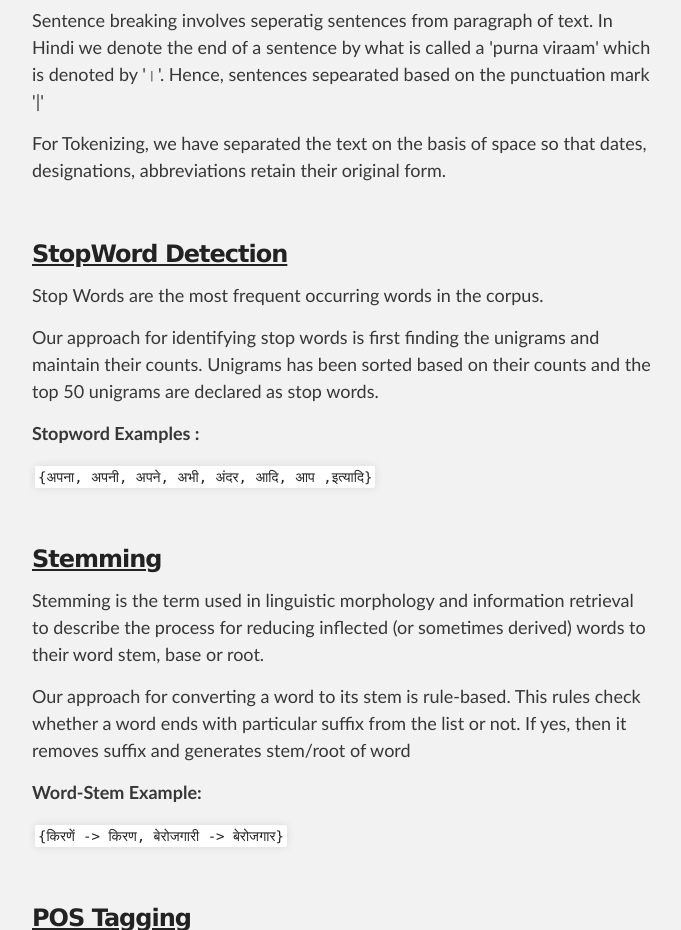
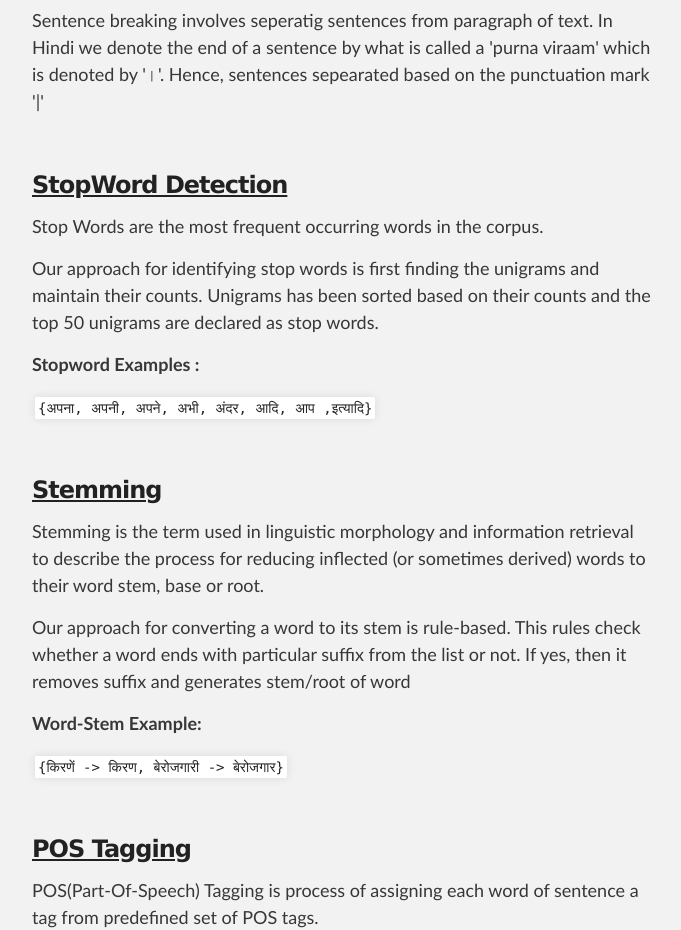
Before and after one commit to arushidogra/IRE_MajorProject, a plain HTML site: page index.html in a window 1280 px wide. Shown: the part 1908-2838 px from the top of the page, without its empty margins (298-979 px from the left). Drawn offline with Linux system fonts and the light colour scheme.

Commit message:
Update index.html

```diff
--- a/index.html
+++ b/index.html
@@ -72,7 +72,6 @@
 
 	<h3><u>Sentence Breaking</u></h3>
 	<p> Sentence breaking involves seperatig sentences from paragraph of text. In Hindi we denote the end of a sentence by what is called a 'purna viraam' which is denoted by '।'. Hence, sentences sepearated based on the punctuation mark '|'</p>
-        <p>For Tokenizing, we have separated the text on the basis of space so that dates, designations, abbreviations retain their original form.</p>
         <br/>
 
 	<h3><u>StopWord Detection</u></h3>
```
